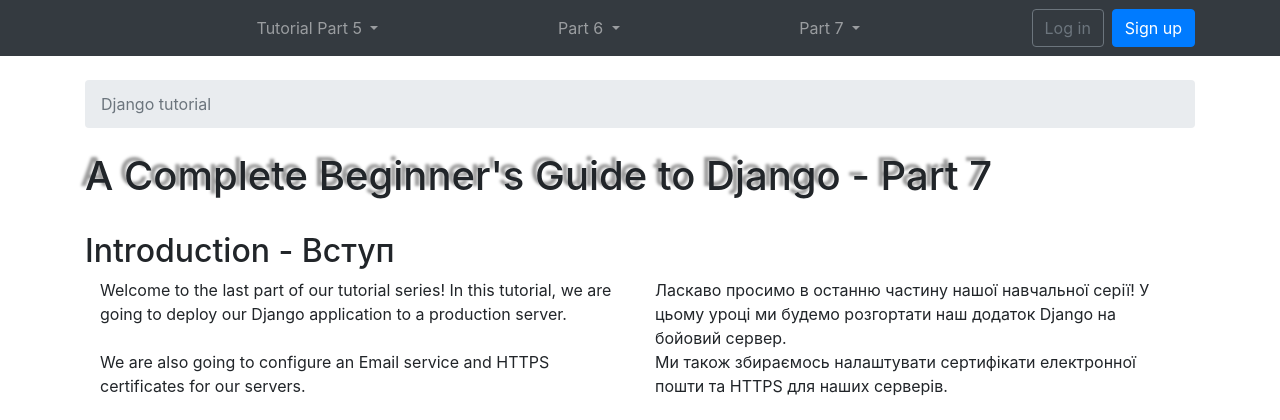
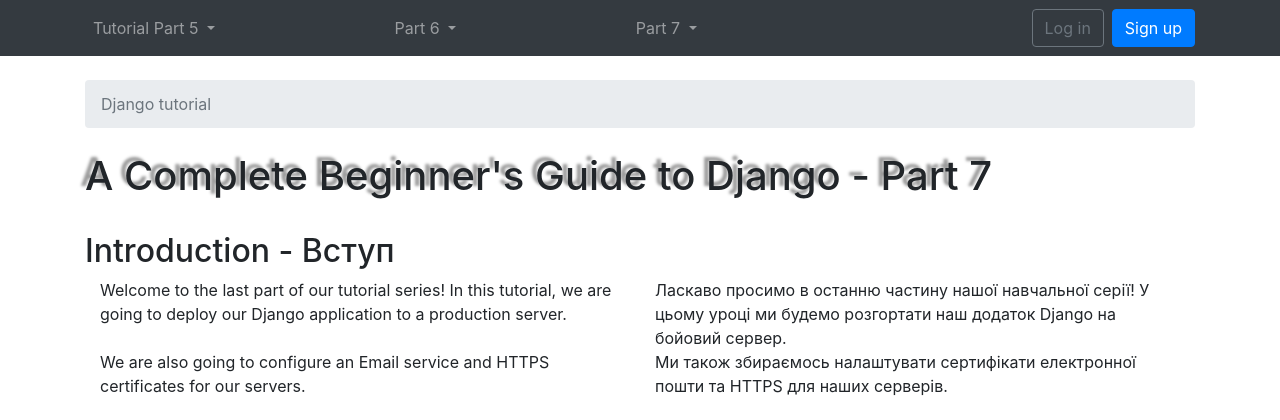
Before and after one commit to ownmir/Compilation, a Django app: page /7/ in a window 1280 px wide; the page is wider, and only the part inside the window is pictured. Shown: the top 420 px of that part. Run offline with Django 3.2, Linux system fonts and the light colour scheme; parts of the project's set-up code (start-up, migrations or seed data) failed here and were passed over; some libraries are stand-ins or nearby versions.

Commit message:
'ver0.1.5WorkWithMenuGuide'

```diff
--- a/simple_forum/templates/simple_forum/forum_base.html
+++ b/simple_forum/templates/simple_forum/forum_base.html
@@ -21,6 +21,8 @@
         <span class="navbar-toggler-icon"></span>
         </button>
         <div class="collapse navbar-collapse" id="mainMenu">
+            {% block OtherMenu %}
+            {% endblock %}
             {% if user.is_authenticated %}
               <ul class="navbar-nav ml-auto">
                 <li class="nav-item dropdown">
--- a/translate_tutor/templates/translate_tutor/trans_tutor7.html
+++ b/translate_tutor/templates/translate_tutor/trans_tutor7.html
@@ -5,16 +5,16 @@
 {#    <a class="navbar-brand" href="{% url 'translate_tutor' %}">[ Tutorial Part 5 ]</a>#}
 {#    <a class="navbar-brand" href="{% url 'translate_tutor6' %}">[ Part 6 ]</a>#}
 {#    <a class="navbar-brand" href="{% url 'translate_tutor7' %}">[ Part 7 ]</a>#}
-    <button class="navbar-toggler" type="button" data-toggle="collapse" data-target="#mainMenu" aria-controls="m05" aria-expanded="false" aria-label="Toggle navigation05">
-    <span class="navbar-toggler-icon"></span>
-    </button>
-    <div class="collapse navbar-collapse" id="m05">
-          <ul class="navbar-nav ml-auto">
+
+{#    <a class="navbar-brand" href="{% url 'category_topics' 3 %}">[ Discussion of translation. P 7 ]</a>#}
+{% endblock brand %}
+{% block OtherMenu %}
+  <ul class="navbar-nav mr-auto">
     <li class="nav-item dropdown">
       <a class="nav-link dropdown-toggle" href="{% url 'translate_tutor7' %}" id="userMenu05" data-toggle="dropdown" aria-haspopup="true" aria-expanded="false">
         Tutorial Part 5
       </a>
-              <div class="dropdown-menu" aria-labelledby="userMenu05">
+      <div class="dropdown-menu" aria-labelledby="userMenu">
         <a class="dropdown-item" href="{% url 'my_account' %}">My account</a>
         <a class="dropdown-item" href="#">Change password</a>
         <div class="dropdown-divider"></div>
@@ -22,14 +22,12 @@
       </div>
     </li>
   </ul>
-    </div>
-    <div class="collapse navbar-collapse" id="m06">
-          <ul class="navbar-nav ml-auto">
+  <ul class="navbar-nav mr-auto">
     <li class="nav-item dropdown">
       <a class="nav-link dropdown-toggle" href="{% url 'translate_tutor6' %}" id="userMenu06" data-toggle="dropdown" aria-haspopup="true" aria-expanded="false">
         Part 6
       </a>
-              <div class="dropdown-menu" aria-labelledby="userMenu06">
+      <div class="dropdown-menu" aria-labelledby="userMenu">
         <a class="dropdown-item" href="{% url 'my_account' %}">My account</a>
         <a class="dropdown-item" href="#">Change password</a>
         <div class="dropdown-divider"></div>
@@ -37,11 +35,9 @@
       </div>
     </li>
   </ul>
-    </div>
-    <div class="collapse navbar-collapse" id="m07">
-          <ul class="navbar-nav ml-auto">
+  <ul class="navbar-nav mr-auto">
     <li class="nav-item dropdown">
-              <a class="nav-link dropdown-toggle" href="{% url 'translate_tutor7' %}" id="userMenu07" data-toggle="dropdown" aria-haspopup="true" aria-expanded="false">
+      <a class="nav-link dropdown-toggle" href="{% url 'translate_tutor7' %}" id="userMenu" data-toggle="dropdown" aria-haspopup="true" aria-expanded="false">
         Part 7
       </a>
       <div class="dropdown-menu" aria-labelledby="userMenu07">
@@ -52,9 +48,7 @@
       </div>
     </li>
   </ul>
-    </div>
-{#    <a class="navbar-brand" href="{% url 'category_topics' 3 %}">[ Discussion of translation. P 7 ]</a>#}
-{% endblock brand %}
+{% endblock OtherMenu %}
 {% block breadcrumb %}
     <li class="breadcrumb-item active">Django tutorial</li>
 {% endblock %}
```
Lines whose indentation alone changed are shown as unchanged.
